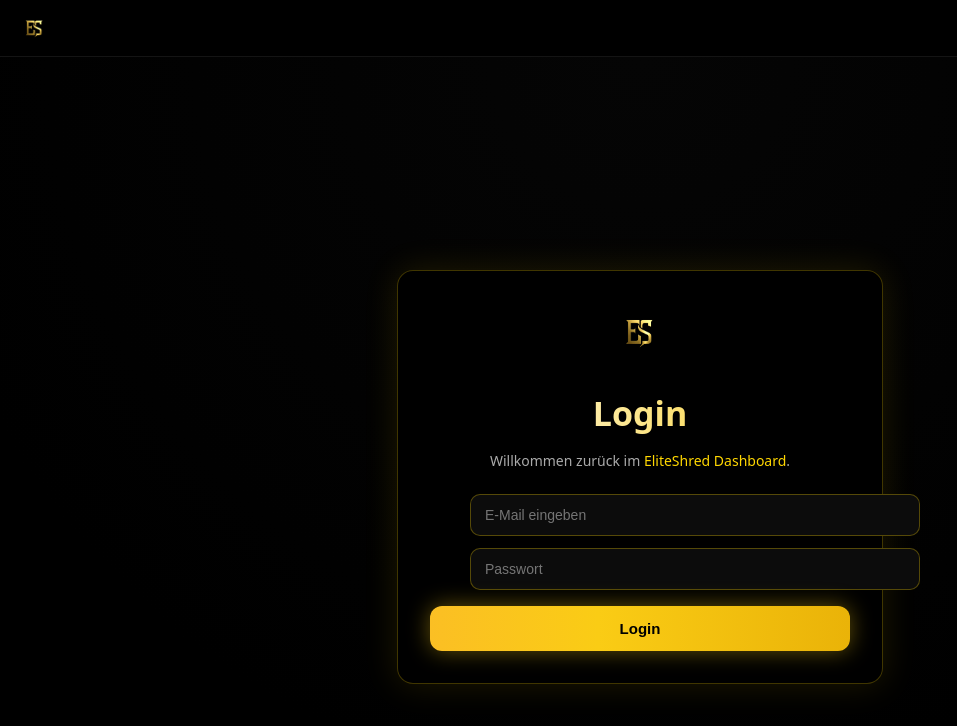
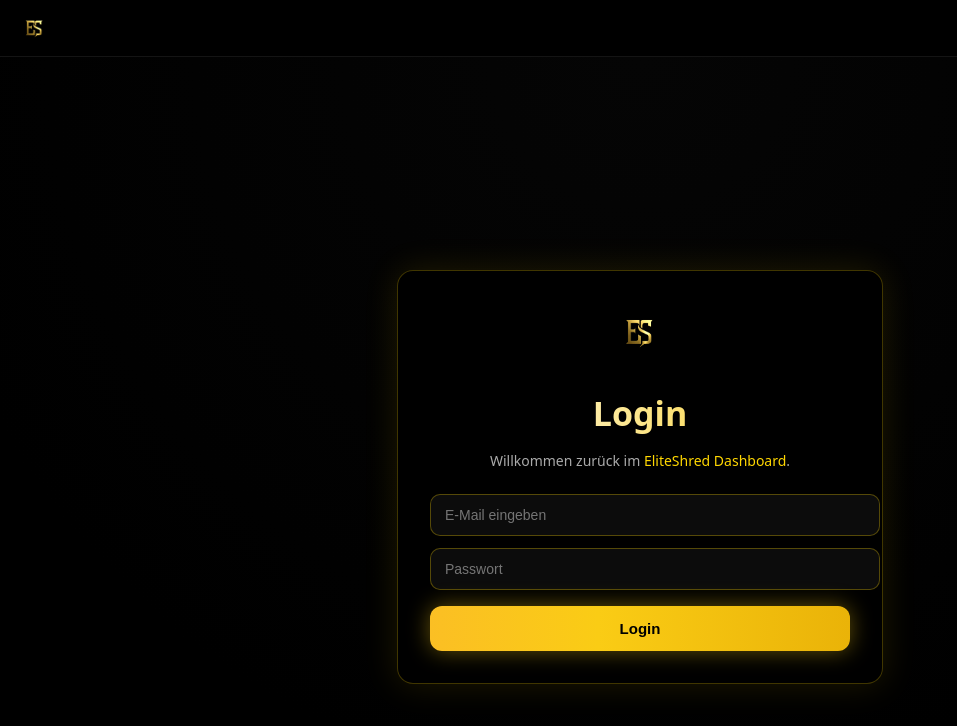
Before and after one commit to DorianValentino/eliteshred-dashboard, a Next.js app: page /login in a window 1280 px wide. Shown: the top 726 px of the page, without its empty margins (0-957 px from the left). Built offline with nearby package versions, Linux system fonts and the light colour scheme; no server answers.

Commit message:
UI spacing update

```diff
--- a/app/login/page.tsx
+++ b/app/login/page.tsx
@@ -122,7 +122,7 @@
             background: "#0c0c0c",
             color: "white",
             fontSize: "14px",
-            marginLeft: "40px",
+            marginRight: "20px",
           }}
         />
 
@@ -141,7 +141,7 @@
             background: "#0c0c0c",
             color: "white",
             fontSize: "14px",
-            marginLeft: "40px"
+            marginRight: "20px"
           }}
         />
 
```
